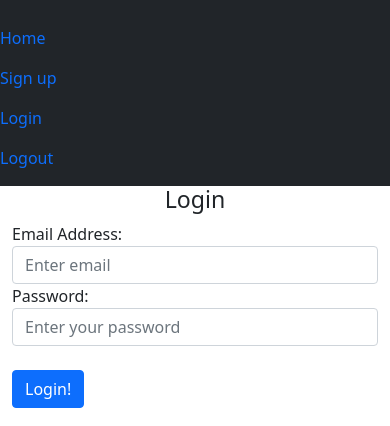
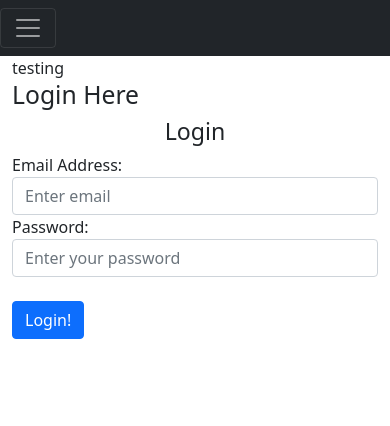
Before and after one commit to dianakakoma/bug_report2021, a Flask app: page /login in a window 390 px wide. Shown: the top 426 px of the page. Run offline with Flask 2, Linux system fonts and the light colour scheme; some libraries are stand-ins or nearby versions.

Commit message:
sign-up page completed. Successful account creation. Note: navigation button for small screens isnot working.

```diff
--- a/website/auth.py
+++ b/website/auth.py
@@ -1,4 +1,4 @@
-from flask import Blueprint, render_template
+from flask import Blueprint, render_template,request, flash, redirect, url_for
 
 auth = Blueprint('auth', __name__)
 
@@ -6,15 +6,35 @@ auth = Blueprint('auth', __name__)
 def home():
     return render_template("home.html", text="testing")
 
-@auth.route('/login')
+@auth.route('/login', methods=["GET","POST"])
 def login():
+    data = request.form
+    print(data) #gives us the data submitted on th form
     return render_template("login.html", text="testing")
 
 @auth.route('/logout')
 def logout():
     return "<p>You are logged out!</p>"
 
+@auth.route('/sign-up', methods=["GET","POST"])
+def sign_up():
+    if request.method == "POST":
+        email = request.form.get('email')
+        firstName = request.form.get('firstName')
+        password1 = request.form.get('password1')
+        password2 = request.form.get('password2')
 
-@auth.route('/sign-up')
-def sign_up():
+        #form input restrictions
+        if len(email) < 10:
+            flash("email must be greater than 2 characters", category="error")
+        elif len(firstName) < 2:
+            flash("Your first name must be greater than 2 characters", category="error")
+        elif password1 != password2:
+            flash("The password confirmation does not match the initial password", category="error")
+        elif len(password1) < 5:
+            flash("Your password must be greater than 2 characters", category="error")
+            pass
+        else:
+            flash("Account created!", 'success')
+
     return render_template("sign_up.html")
--- a/website/templates/base.html
+++ b/website/templates/base.html
@@ -1,7 +1,6 @@
 <!-- Theme of the entire website - can be overridden with more specific templates -->
 <DOCTYPE html>
   <html>
-    <title>{% block title %} Home Page {% endblock %}</title>
     <head>
       <meta charset="utf-8" />
       <meta name="viewport" content="width=device-width, initial-scale = 1" />
@@ -17,10 +16,11 @@
         rel="stylesheet"
         href="https://cdn.jsdelivr.net/npm/bootstrap-icons@1.3.0/font/bootstrap-icons.css"
       />
+      <title>{% block title %} Home Page {% endblock %}</title>
     </head>
 
     <body>
-      <nav class="navbar navbar-expand-lg navbal-dark bg-dark">
+      <nav class="navbar navbar-expand-lg navbar-dark bg-dark">
         <!-- Expand Navbar if device screen is small -->
         <button
           class="navbar-toggler"
@@ -28,11 +28,11 @@
           data-toggle="collapse"
           data-target="#navbar"
         >
-          <span class="nav-toggler-icon"></span>
+          <span class="navbar-toggler-icon"></span>
         </button>
-        <div class="collaps navbar-collapse" id="navbar">
+        <div class="collapse navbar-collapse" id="navbar">
           <div class="navbar-nav">
-            <a class="nav-item nav-link" id="home" href="/home">Home</a>
+            <a class="nav-item nav-link" id="home" href="/">Home</a>
             <a class="nav-item nav-link" id="sign-up" href="/sign-up"
               >Sign up</a
             >
@@ -41,7 +41,23 @@
           </div>
         </div>
       </nav>
-
+      {% with messages = get_flashed_messages(with_categories=true) %} {% if
+      messages %} {% for category,message in messages %} {%if category ==
+      'error' %}
+      <div class="alert alert-danger alter-dismissable fade show" role="alert">
+        {{message}}
+        <button type="button" class="close" data-dismiss="alert">
+          <span aria-hidden="true">&times;</span>
+        </button>
+      </div>
+      {% else %}
+      <div class="alert alert-success alter-dismissable fade show" role="alert">
+        {{message}}
+        <button type="button" class="close" data-dismiss="alert">
+          <span aria-hidden="true">&times;</span>
+        </button>
+      </div>
+      {% endif %}{%endfor%} {% endif %} {% endwith %}
       <div class="container">{% block content %}{%endblock%}</div>
 
       <script
@@ -53,6 +69,6 @@
       <script
         type="text/javascript"
         src="{url_for('static',filename='images.js')}"
-      />
+      ></scrit>
     </body></html
 ></DOCTYPE>
--- a/website/templates/home.html
+++ b/website/templates/home.html
@@ -1,2 +1,4 @@
 {% extends "base.html" %} {% block title %} Home Too {% endblock %} {% block
-content %}This is the home page{%endblock%}
+content %}
+<h1>This is the home page</h1>
+{%endblock%}
--- a/website/templates/login.html
+++ b/website/templates/login.html
@@ -1,17 +1,28 @@
-{% extends "base.html" %} {% block title %} /login {% endblock %} {% block
-content %}
-<form methods=[POST"]>
-    <h3 align="center"> Login </h3>
+{% extends "base.html" %} {% block title %} Login {% endblock %} {% block
+content %} {{text}}
+<h2>Login Here</h2>
+<form method="POST">
+  <h3 align="center">Login</h3>
   <div class="form-group">
-
     <label for="email"> Email Address:</label>
-        <input type="email" class="form-control" id="email" name="email" placeholder="Enter email"/>
-
+    <input
+      type="email"
+      class="form-control"
+      id="email"
+      name="email"
+      placeholder="Enter email"
+    />
   </div>
   <div class="form-group">
-
-        <label for="password"> Password:</label>
-        <input type="password" class="form-control" id="password1" name="password" placeholder="Enter your password"/>
+    <label for="password"> Password: </label>
+    <input
+      type="password"
+      class="form-control"
+      id="password1"
+      name="password"
+      placeholder="Enter your password"
+    />
+  </div>
 
   <br />
   <button type="submit" class="btn btn-primary">Login!</button>
```
Also changed, not shown: website/templates/sign_up.html (+30 -12 lines). Lines whose indentation alone changed are shown as unchanged.
